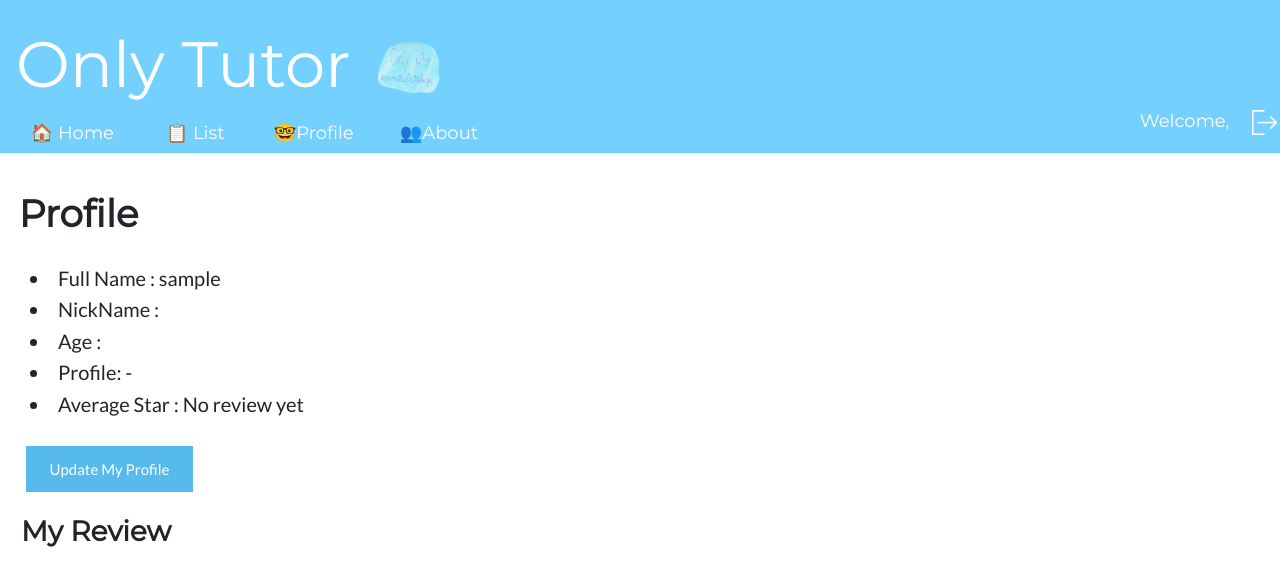
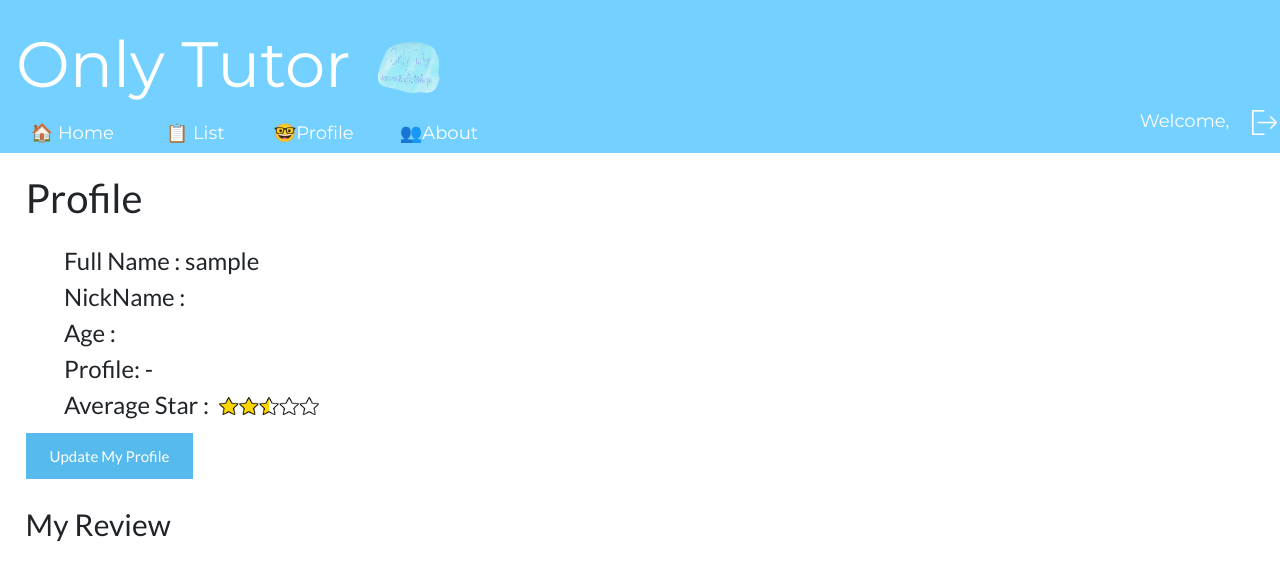
Before and after one commit to 6210612609/projectX, a Django app: page /tutors/profile in a window 1280 px wide. Shown: the top 586 px of the page. Run offline with Django 3.2, Linux system fonts and the light colour scheme; the visitor is signed in with stand-in values (Sample User, id 1).

Commit message:
update profile tutordetail

```diff
--- a/proX/users/templates/tutors/profile.html
+++ b/proX/users/templates/tutors/profile.html
@@ -1,34 +1,75 @@
 
 
 {% extends "main/layout.html" %}
+{% load static %}
+
+
 
 {% block profile %}
 <a href="{% url 't_profile' %}" class="w3-bar-item w3-button w3-hide-small w3-padding-large w3-hover-white"style="margin-left:-11.5em;">&#129299;Profile</a>
 {% endblock %}
 
 {% block content %}
-<br>
-<h1 style="margin-left:0.5em;"><b>Profile</b><br></h1>
-<br>
-<h3 style="margin-left:1.5em;font-size:20px;"><li>Full Name : {{tutor.user}}</li></h3>
-<h3 style="margin-left:1.5em;font-size:20px;"><li>NickName : {{tutor.user.nick_Name}}</li></h3>
-<h3 style="margin-left:1.5em;font-size:20px;"><li>Age : {{tutor.user.age}}</li></h3>
-<h3 style="margin-left:1.5em;font-size:20px;"><li>Profile: {{ tutor.user.profile }}</li></h3>
-<h3 style="margin-left:1.5em;font-size:20px;"><li>Average Star : {{avgstar}}</li></h3>
-<br>
 
+<style>
+        h1{
+            width: 100px;
+            position: relative;
+        }
+
+        h1 div{
+            background-color: gold;
+            width: 50%;
+            position:absolute;
+            top:0;
+            left:0;
+            height: 18px;
+            font-size: 20px;
+            z-index: 100;
+        }
+
+        h1 img{
+            width: 100%;
+            position:absolute;
+            top:0;
+            left:0;
+            z-index:110;
+        }
+         div.p {
+            width: 600px;
+            padding: 10px;
+            border: 2px solid #56baed;
+            margin-bottom: -30px;
+            border-radius: 7px ;
+        }
+
+</style>
+
+<p style=" font-size: 40px; margin-left: 2%;" >Profile</p>
+
+<div style="margin-left: 5%; font-size: x-large;" >
+Full Name : {{tutor.user}}<br>
+NickName : {{tutor.user.nick_Name}}<br>
+Age : {{tutor.user.age}}<br>
+Profile: {{ tutor.user.profile }}<br>
+Average Star : <div style="margin-left: 155px; margin-top: -34px;"><h1><div style= "width:calc(20% * {{ avgstar }})"></div>
+        <img src = "{% static 'images/stars.png' %}"  title = "{{avgstar}}">
+        </h1></div><br>
+</div>
 <a style="margin-left:2%;background-color: #56baed;color: white;" class="w3-bar-item w3-button w3-hide-small w3-padding-large " href="{% url 't_profile_update' %}"><label>Update My Profile</label></a>
 
 
 <br>
 <br>
-<h1 style="margin-left:0.75em;font-size:28px;"><b>My Review</b><br></h1><br>
+<p style=" font-size: 30px; margin-left: 2%;" >My Review</p>
 <div style="margin-left:2%">
 
 {% for review in reviews %}
 <div class="comment fadeInDown" style="text-align: left;">
-        <h3 style="margin-top: -1em;">{{review.student.first_name}} {{review.student.last_name}}</h3>{{review.star}}/5<br>
-        {{review.comment}}
+        <p style ="font-weight: bold; font-size: 20px; margin-top: -30px;" >{{review.student.first_name}} {{review.student.last_name}}</p>
+        <div style="margin-left: 0px; margin-top: -8px;"><h1><div style= "width:calc(20% * {{ review.star }})"></div>
+                <img src = "{% static 'images/stars.png' %}"  title = "{{review.star}}"> </div><br>
+        <p style ="font-size : 18px; margin-top: -10px;margin-bottom: 0px;">{{review.comment}}</p>
         <hr>
 </div>
 {% endfor %}
```
Also changed, not shown: proX/users/templates/admins/tutor_detail.html (+60 -6 lines).
